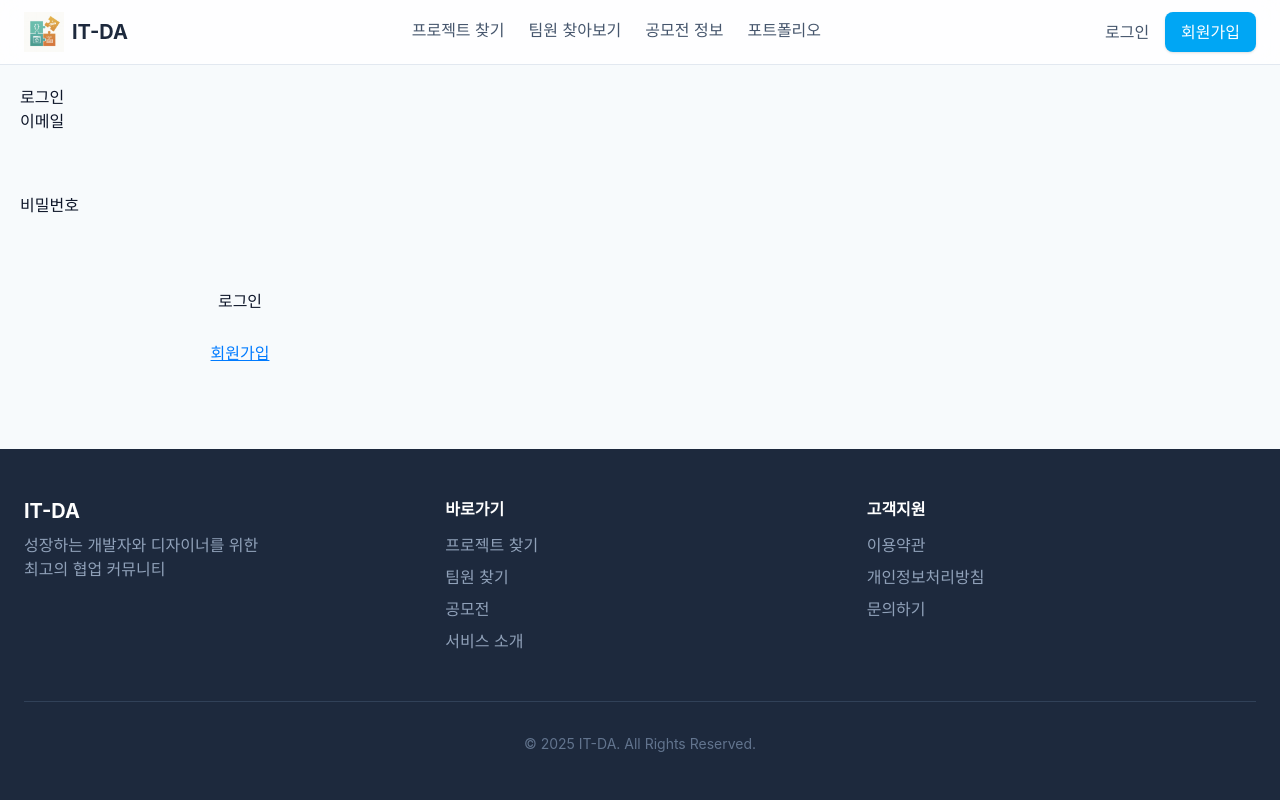
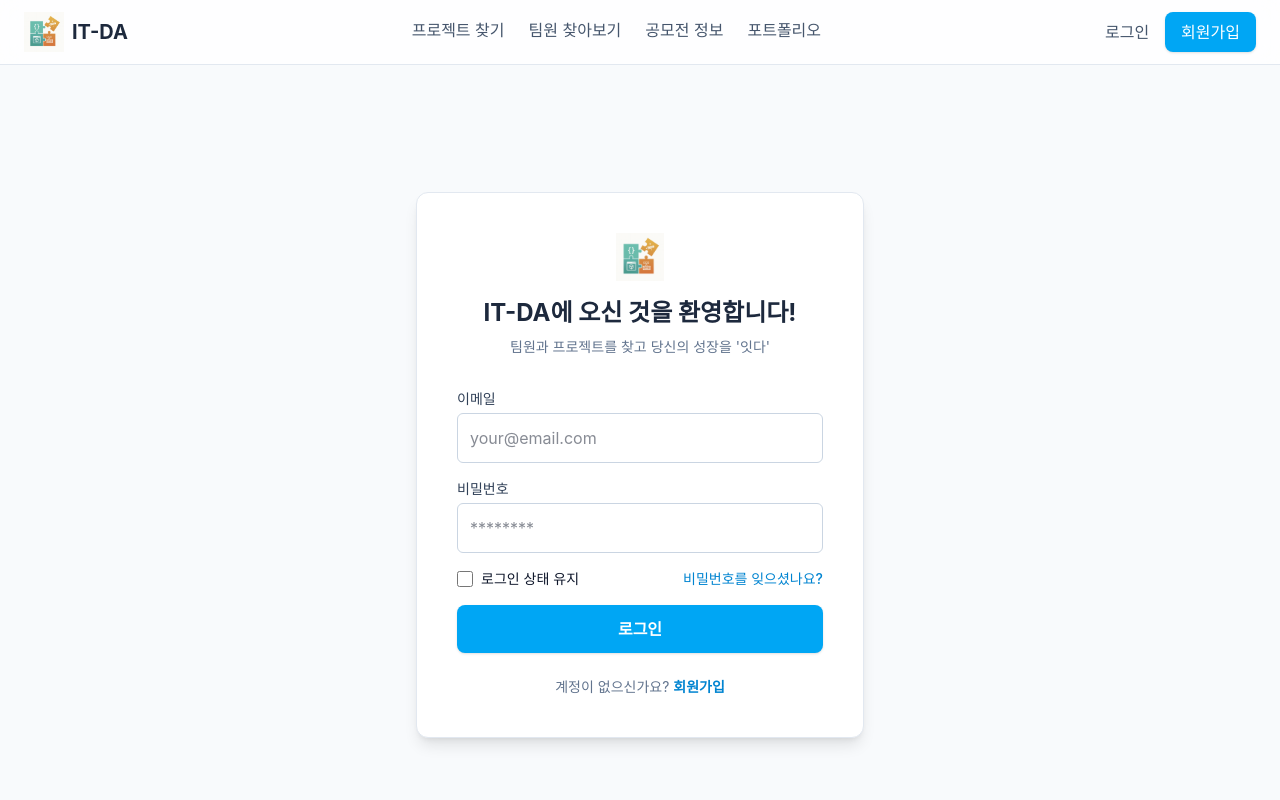
Before and after one commit to TreeBomb-01/IT-DA-front, a React (Vite) app: page /login in a window 1280 px wide. Shown: the top 800 px of the page. Built offline with nearby package versions, Linux system fonts and the light colour scheme.

Commit message:
로그인 화면 디자인

```diff
--- a/src/pages/Login.tsx
+++ b/src/pages/Login.tsx
@@ -9,6 +9,7 @@ export default function Login() {
 
   const [email, setEmail] = useState('')
   const [password, setPassword] = useState('')
+  const [rememberMe, setRememberMe] = useState(false)
   const [error, setError] = useState('')
 
   const loginMutation = useLogin()
@@ -40,60 +41,113 @@ export default function Login() {
   }
 
   return (
-    <div style={{maxWidth:480, padding:20}}>
-      <h2>로그인</h2>
-      <form onSubmit={handleSubmit}>
-        <div style={{marginBottom:16}}>
-          <label style={{display:'block', marginBottom:4}}>이메일</label>
+    <div className="bg-slate-50 min-h-screen">
+      <main className="flex items-center justify-center min-h-screen px-4 py-12">
+        <div className="w-full max-w-md">
+          <div className="bg-white p-8 md:p-10 rounded-xl shadow-lg border border-slate-200">
+            {/* Header */}
+            <div className="text-center mb-8">
+              <img src="/img/logo.png" alt="IT-DA 로고" className="h-12 mx-auto" />
+              <h1 className="text-2xl font-bold mt-4 text-slate-800">IT-DA에 오신 것을 환영합니다!</h1>
+              <p className="text-slate-500 mt-2 text-sm">팀원과 프로젝트를 찾고 당신의 성장을 '잇다'</p>
+            </div>
+
+            {/* Login Form */}
+            <form onSubmit={handleSubmit} className="space-y-4">
+              {/* Email Input */}
+              <div>
+                <label htmlFor="email" className="block text-sm font-medium text-slate-700">
+                  이메일
+                </label>
                 <input
                   type="email"
+                  id="email"
                   value={email}
                   onChange={(e) => setEmail(e.target.value)}
-            style={{width:'100%', padding:8, boxSizing:'border-box'}}
-          />
-        </div>
-        <div style={{marginBottom:16}}>
-          <label style={{display:'block', marginBottom:4}}>비밀번호</label>
-          <input
-            type="password"
-            value={password}
-            onChange={(e) => setPassword(e.target.value)}
-            style={{width:'100%', padding:8, boxSizing:'border-box'}}
+                  className="mt-1 w-full p-3 border border-slate-300 rounded-md focus:ring-sky-500 focus:border-sky-500"
+                  placeholder="your@email.com"
                 />
               </div>
 
-        {error && <p style={{color:'red', fontSize:12, marginBottom:12}}>{error}</p>}
+              {/* Password Input */}
+              <div>
+                <label htmlFor="password" className="block text-sm font-medium text-slate-700">
+                  비밀번호
+                </label>
+                <input
+                  type="password"
+                  id="password"
+                  value={password}
+                  onChange={(e) => setPassword(e.target.value)}
+                  className="mt-1 w-full p-3 border border-slate-300 rounded-md focus:ring-sky-500 focus:border-sky-500"
+                  placeholder="********"
+                />
+              </div>
 
+              {/* Error Message */}
+              {error && (
+                <div className="bg-red-50 border border-red-200 text-red-600 px-4 py-3 rounded-md text-sm">
+                  {error}
+                </div>
+              )}
+
+              {/* Remember Me & Forgot Password */}
+              <div className="flex items-center justify-between">
+                <div className="flex items-center">
+                  <input
+                    id="remember-me"
+                    name="remember-me"
+                    type="checkbox"
+                    checked={rememberMe}
+                    onChange={(e) => setRememberMe(e.target.checked)}
+                    className="h-4 w-4 text-sky-600 focus:ring-sky-500 border-slate-300 rounded"
+                  />
+                  <label htmlFor="remember-me" className="ml-2 block text-sm text-slate-900">
+                    로그인 상태 유지
+                  </label>
+                </div>
+                <div className="text-sm">
+                  <button
+                    type="button"
+                    onClick={() => {
+                      // TODO: 비밀번호 찾기 기능
+                      alert('비밀번호 찾기 기능은 준비 중입니다.')
+                    }}
+                    className="font-medium text-sky-600 hover:text-sky-500"
+                  >
+                    비밀번호를 잊으셨나요?
+                  </button>
+                </div>
+              </div>
+
+              {/* Submit Button */}
+              <div>
                 <button
                   type="submit"
                   disabled={loginMutation.isPending}
-          style={{
-            width:'100%',
-            padding:'12px',
-            fontSize:16,
-            cursor: loginMutation.isPending ? 'not-allowed' : 'pointer',
-            opacity: loginMutation.isPending ? 0.6 : 1
-          }}
+                  className="w-full bg-sky-500 text-white py-3 px-4 rounded-lg font-bold hover:bg-sky-600 transition-all shadow-sm disabled:opacity-50 disabled:cursor-not-allowed"
                 >
                   {loginMutation.isPending ? '로그인 중...' : '로그인'}
                 </button>
+              </div>
             </form>
 
-      <div style={{marginTop:16, textAlign:'center'}}>
+            {/* Register Link */}
+            <div className="mt-6 text-center text-sm text-slate-500">
+              <p>
+                계정이 없으신가요?{' '}
                 <button
                   type="button"
                   onClick={() => navigate('/register')}
-          style={{
-            background:'none',
-            border:'none',
-            color:'#007bff',
-            cursor:'pointer',
-            textDecoration:'underline'
-          }}
+                  className="font-bold text-sky-600 hover:text-sky-500"
                 >
                   회원가입
                 </button>
+              </p>
             </div>
+          </div>
+        </div>
+      </main>
     </div>
   )
 }
```
Lines whose indentation alone changed are shown as unchanged.
